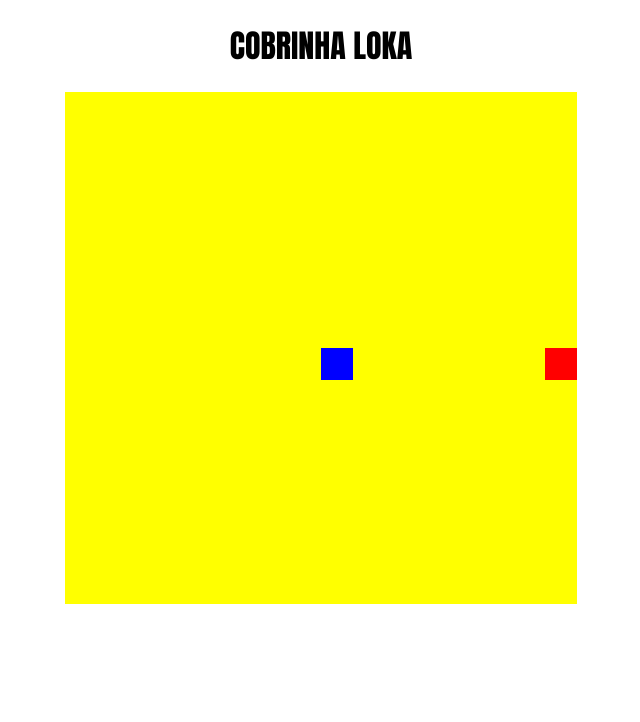
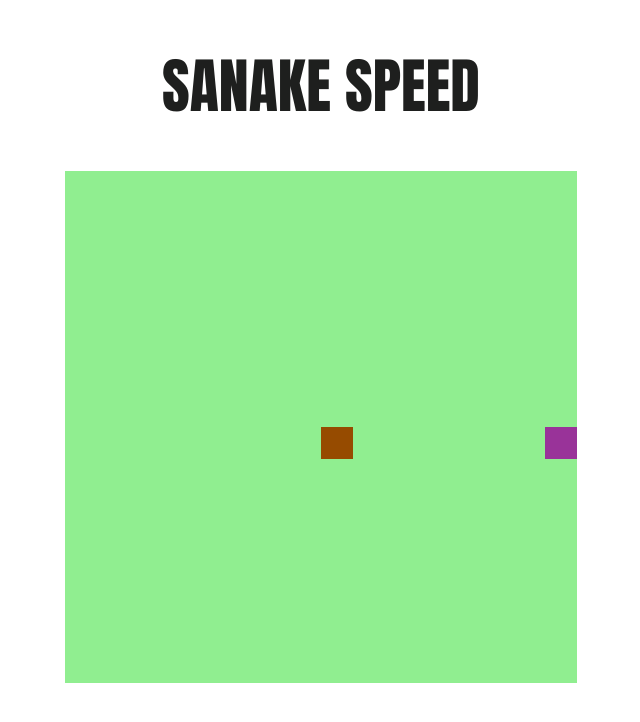
Before and after one commit to LucasPetros/Snake-Game-HTML-CSS-JS, a plain HTML site: page index.html in a window 1280 px wide. Shown: the whole page, without its empty margins (319-959 px from the left). Drawn offline with Linux system fonts and the light colour scheme.

Commit message:
Snake Game HTML/CSS/JS ATT TITULO E BG

```diff
--- a/index.html
+++ b/index.html
@@ -9,7 +9,7 @@
     <title>Snake Game !</title>
 </head>
 <body>
-    <h1>COBRINHA LOKA</h1>
-    <div><canvas id="snake" width="512" height="512"></canvas></div>
+    <h1>SANAKE SPEED</h1>
+    <div class="quadrado"><canvas id="snake" width="512" height="512"></canvas></div>
 </body>
 </html>
--- a/script.js
+++ b/script.js
@@ -14,19 +14,19 @@ let food = {
 }
 
 function criarBG() {
-    context.fillStyle = "yellow";
+    context.fillStyle = "lightgreen";
     context.fillRect(0, 0, 16 * box, 16 * box);
 }
 
 function criarCobrinha() {
     for (i=0; i < snake.length; i++) {
-        context.fillStyle = "blue";
+        context.fillStyle = "#964b00";
         context.fillRect(snake[i].x, snake[i].y, box, box);
     }
 }
 
 function drawFood(){
-    context.fillStyle = "red";
+    context.fillStyle = "#993399";
     context.fillRect(food.x, food.y, box, box);
 }
 
--- a/style.css
+++ b/style.css
@@ -1,9 +1,8 @@
 body {
-    text-align: center;
+    font-size: 30px;
+    text-align:center;
+    flex-direction: column;
+    justify-content: center;
     font-family:Impact, Haettenschweiler, 'Arial Narrow Bold', sans-serif;
-
+    color: rgb(30, 31, 30);
 }
-
-  canvas{
-    color: #ffff00;
-}
```
